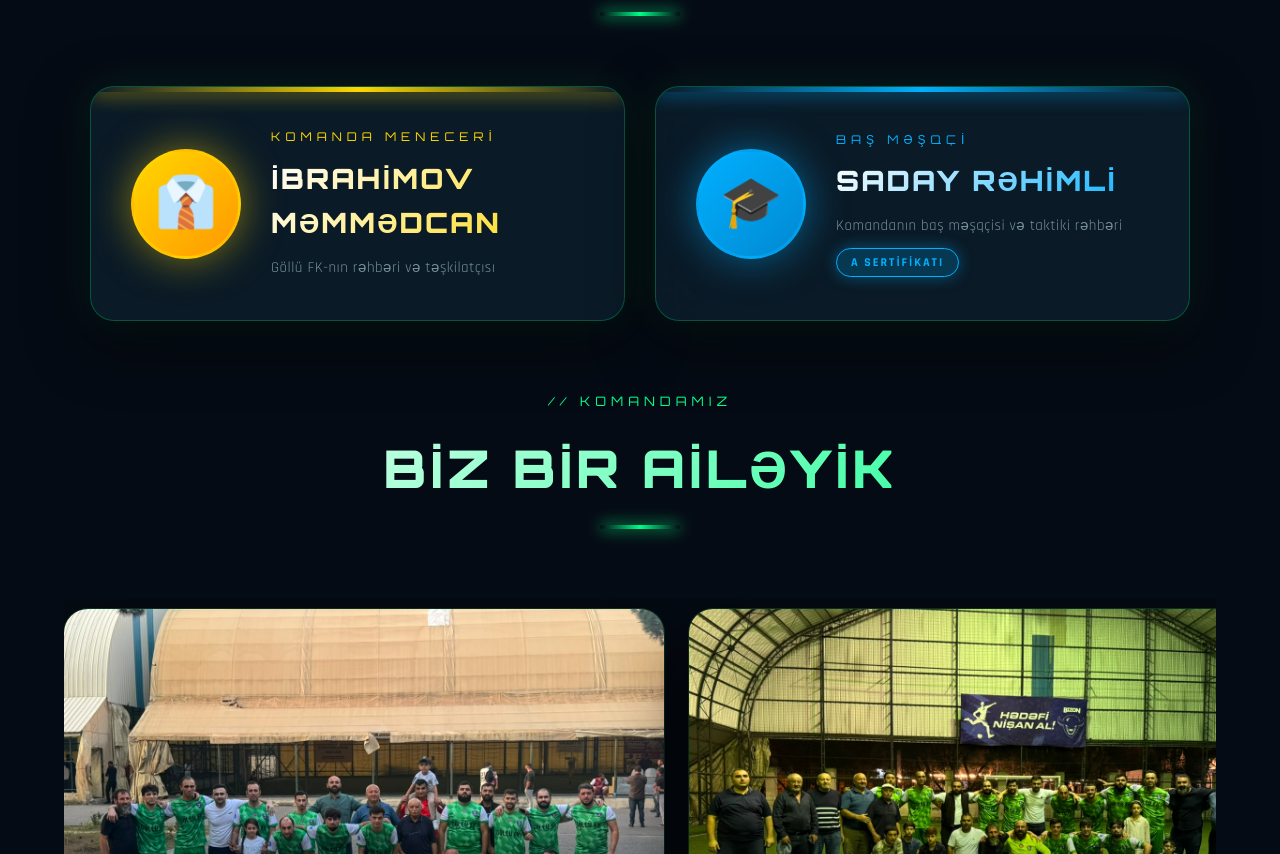
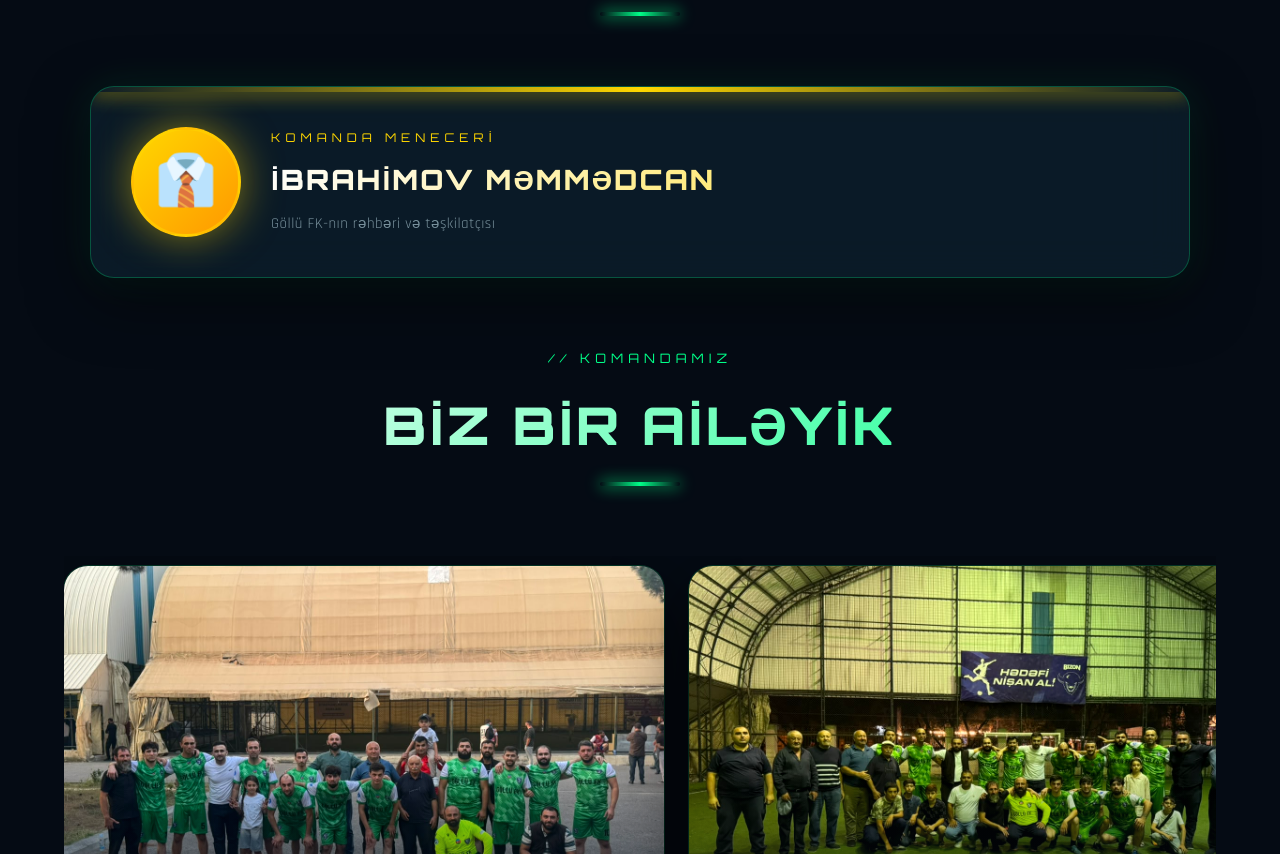
Before and after one commit to SerxanAli/GolluFK, a plain HTML site: page index1.html in a window 1280 px wide. Shown: the part 1012-1866 px from the top of the page. Drawn offline with Linux system fonts and the light colour scheme.

Commit message:
Update index1.html

```diff
--- a/index1.html
+++ b/index1.html
@@ -1886,16 +1886,6 @@
                     <div class="staff-role">Komanda Meneceri</div>
                     <h3 class="staff-name">İBRAHİMOV MƏMMƏDCAN</h3>
                     <p class="staff-desc">Göllü FK-nın rəhbəri və təşkilatçısı</p>
-                </div>
-            </div>
-
-            <div class="staff-card coach reveal">
-                <div class="staff-avatar">🎓</div>
-                <div class="staff-info">
-                    <div class="staff-role">Baş Məşqçi</div>
-                    <h3 class="staff-name">SADAY RƏHİMLİ</h3>
-                    <p class="staff-desc">Komandanın baş məşqçisi və taktiki rəhbəri</p>
-                    <span class="staff-badge">A Sertifikatı</span>
                 </div>
             </div>
         </div>
```
